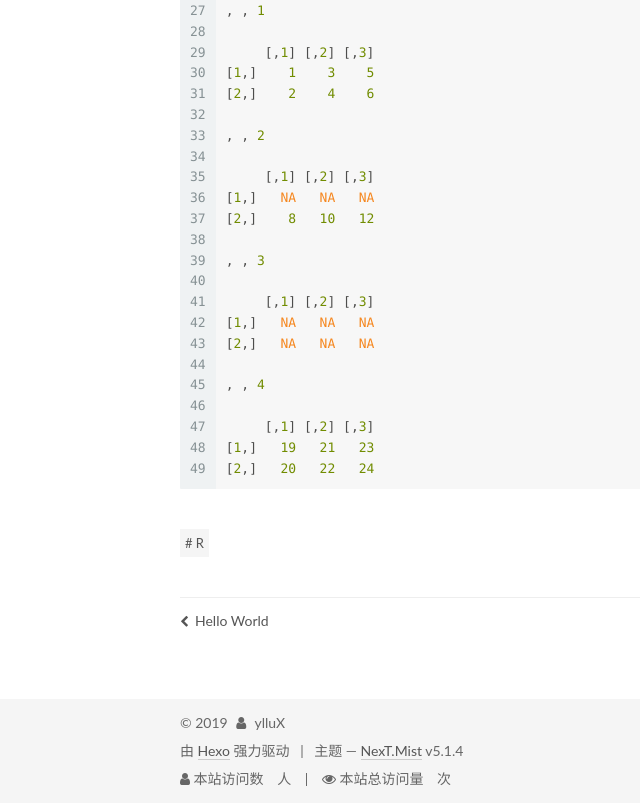
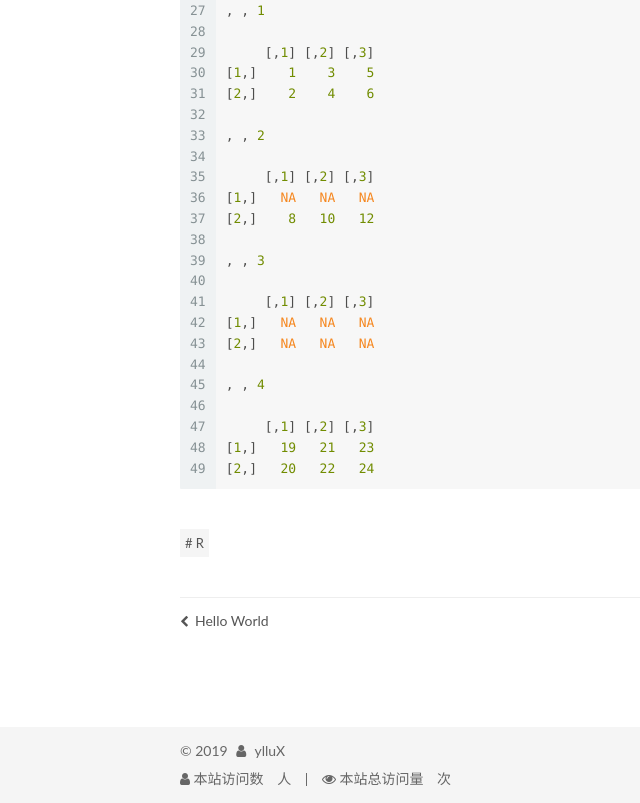
Before and after one commit to ylluX/ylluX.github.io, a plain HTML site: page 2019/08/03/R多维数组操作/index.html in a window 1280 px wide. Shown: the part 2185-2988 px from the top of the page, without its empty margins (110-750 px from the left). Drawn offline with Linux system fonts and the light colour scheme; some packages are replaced by stand-ins of ours; a script that the page names is missing.

Commit message:
Site updated: 2019-08-04 15:03:35

```diff
--- a/2019/08/03/R多维数组操作/index.html
+++ b/2019/08/03/R多维数组操作/index.html
@@ -522,15 +522,9 @@
 </div>
 
 
-  <div class="powered-by">由 <a class="theme-link" target="_blank" href="https://hexo.io">Hexo</a> 强力驱动</div>
 
 
 
-  <span class="post-meta-divider">|</span>
-
-
-
-  <div class="theme-info">主题 &mdash; <a class="theme-link" target="_blank" href="https://github.com/iissnan/hexo-theme-next">NexT.Mist</a> v5.1.4</div>
 
 
 
```
Also changed, not shown: 2019/08/03/hello-world/index.html (+0 -6 lines), archives/2019/08/index.html (+0 -6 lines), archives/2019/index.html (+0 -6 lines), archives/index.html (+0 -6 lines), index.html (+0 -6 lines), tags/R/index.html (+0 -6 lines).
